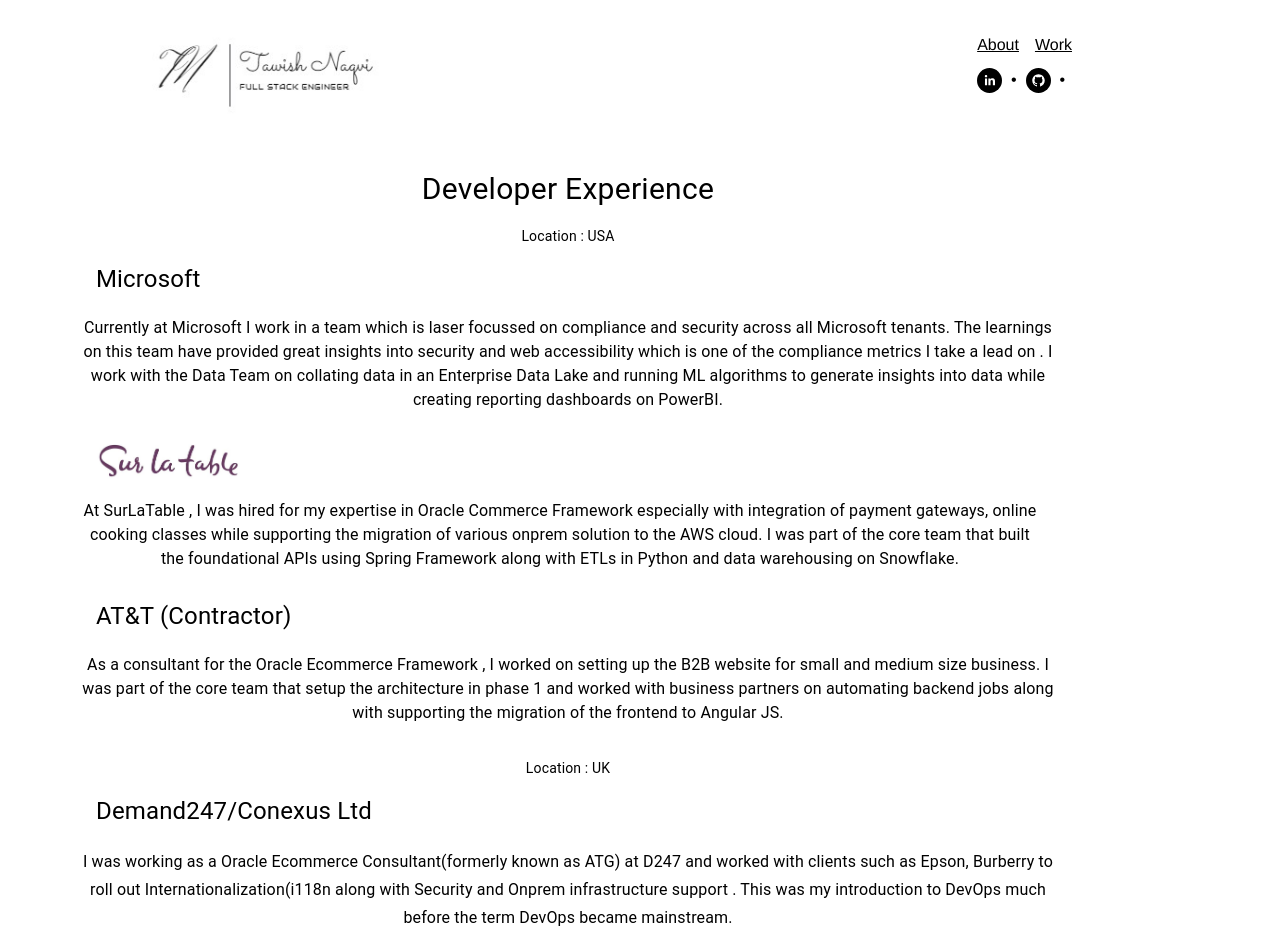
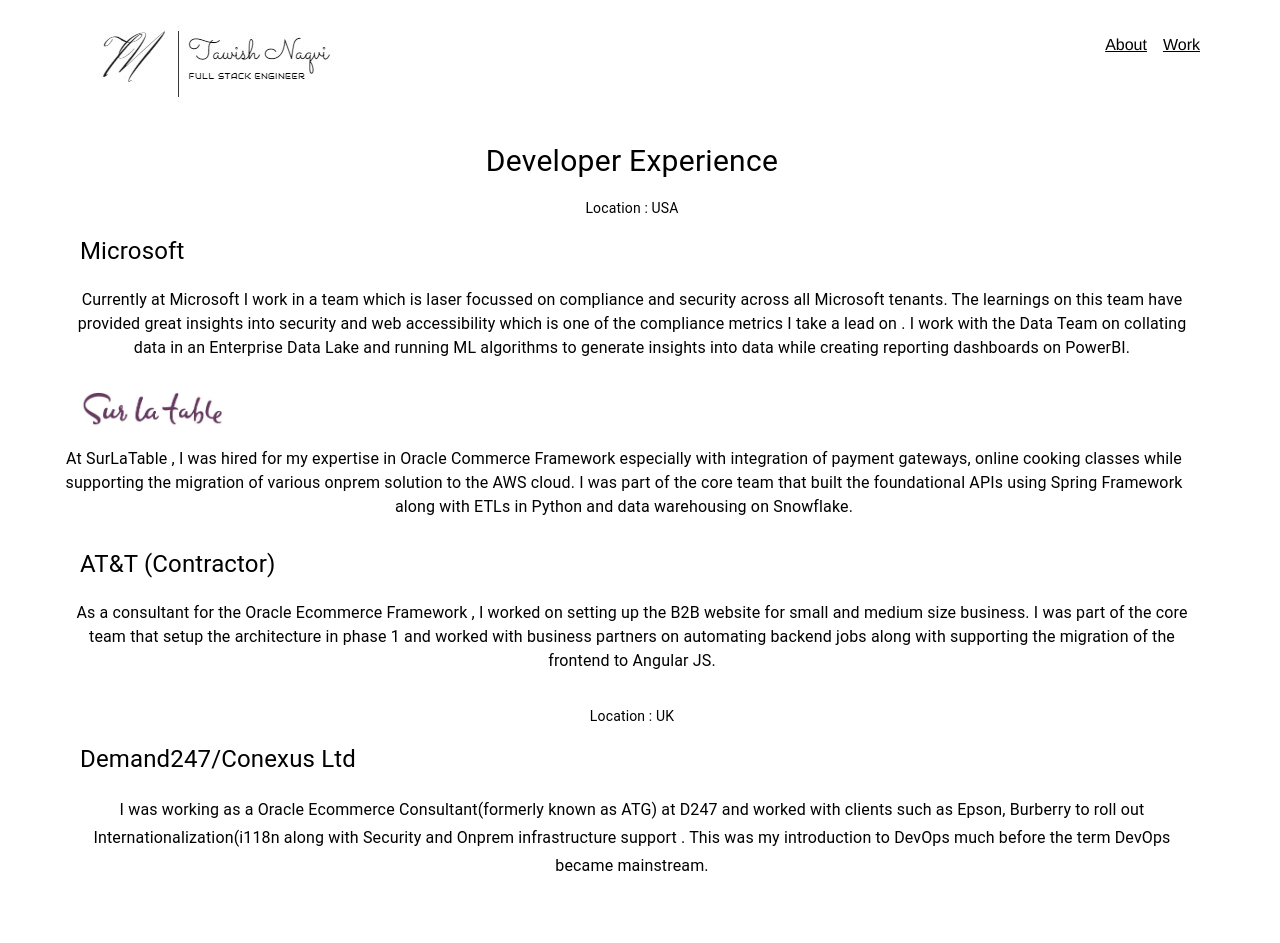
Before and after one commit to tawish1310/portfolio, a Gatsby site: page /work in a window 1280 px wide. After the commit the page ends 917 px from the top, so only its background shows below. Built offline with nearby package versions, Linux system fonts and the light colour scheme; Gatsby itself is replaced by a stand-in of ours.

Commit message:
First Publish

```diff
--- a/src/components/layout.js
+++ b/src/components/layout.js
@@ -1,48 +1,43 @@
 import React from "react"
-import  Link  from "@material-ui/core/Link"
-import Footer from "../pages/Footer";
-import logo from "../styles/logo1.jpg";
-import Divider from '@material-ui/core/Divider';
-import { makeStyles } from '@material-ui/core/styles';
+import Link from "@material-ui/core/Link"
+import Footer from "../pages/Footer"
+import logo from "../styles/logo1.jpg"
+import Grid from "@material-ui/core/Grid"
+import { makeStyles } from "@material-ui/core/styles"
 
-const useStyles = makeStyles((theme) => ({
-  root: {
-    flexGrow: 1,
-  },
-  active: {
-    backgroundColor: 'pink'
-  },
-}));
 
 const ListLink = props => (
-  <li style={{ display: `inline-block`, marginRight: `1rem`,  marginTop:`33px`}}>
-    <Link href={props.to}
-    style={{ color : 'black', backgroundImage:'none'}}
-    underline="always"
-    active="true"
-    >{props.children}</Link>
+  <li
+    style={{
+      display: `inline`,
+      marginRight: `1rem`,
+      marginTop: `33px`,
+      float:`right`
+    }}
+  >
+    <Link
+      href={props.to}
+      style={{ color: "black", backgroundImage: "none"}}
+      underline="always"
+      aria-label={props.children}
+    >
+      {props.children}
+    </Link>
+
   </li>
 )
 
-
 export default function Layout({ children }) {
-  const classes = useStyles();
+  const classes = makeStyles()
   return (
     <div className="header">
-      <img src={logo} className="img" />
-      <header>
+      <Grid>
+        <img src={logo} className={classes.img} alt="name Logo" />
+        <ListLink to="/work/">Work</ListLink>
+        <ListLink to="/">About</ListLink>
 
-        <ul style={{ float: `right`}}>
-          <ListLink to="/" className={classes.active}>About</ListLink>
-          <ListLink to="/work/">Work</ListLink>
-          <Footer/>
-        </ul>
-
-      </header>
-      {children}
-
+        {children}
+      </Grid>
     </div>
-
-
   )
 }
--- a/src/pages/Footer.js
+++ b/src/pages/Footer.js
@@ -4,10 +4,10 @@
 export default function Footer(){
 return(
   <div>
-  <p class="text-center">
+
    <SocialIcon url="https://www.linkedin.com/in/tawish/" bgColor="#000000" style={{ height: 25, width: 25,textShadow: `none`, backgroundImage: `none`  }}/>&nbsp;&nbsp;&bull;&nbsp;&nbsp;
    <SocialIcon url="https://github.com/tawish1310" bgColor="#000000" style={{ height: 25, width: 25, textShadow: `none`, backgroundImage: `none`  }} />&nbsp;&nbsp;&bull;&nbsp;&nbsp;
-    </p>
+
     </div>
 
 
--- a/src/pages/work.js
+++ b/src/pages/work.js
@@ -9,10 +9,10 @@
   return (
     <div>
       <Layout>
-        <div style={{ margin: `3rem auto`, padding: `0 1rem` }}>
-          <header style={{ marginBottom: `1.5rem` }}>
+        <div>
+
             <Grid container spacing={2}>
-              <Grid item xs={12}></Grid>
+
               <Grid item xs={12} sm container>
                 <Grid item xs container direction="column" spacing={2}>
                   <Grid item xs>
@@ -49,7 +49,7 @@
                         <Grid item xs container direction="column" spacing={2}>
                           <Grid item xs>
                             <ListItem>
-                            <img src={logo} style={{width:150, marginTop:'20px'}}  />
+                            <img src={logo} style={{width:150, marginTop:'20px'}} alt="Sur La Table logo"  />
                             </ListItem>
 
                             <ListItemText className="work">
@@ -109,7 +109,7 @@
                 </Grid>
               </Grid>
             </Grid>
-          </header>
+
         </div>
       </Layout>
     </div>
--- a/src/styles/main.css
+++ b/src/styles/main.css
@@ -48,7 +48,7 @@
   .header {
     height: 100px;
     padding: 0 5%;
-    width: 90%;
+    width: 100%;
     position: absolute;
     z-index: 1000;
     font-family: "proxima nova", "Helvetica Neue", Helvetica, Arial, Sans-serif;
```
Also changed, not shown: src/pages/index.js (+1 -18 lines), src/styles/MicrosoftLogo.png (deleted), src/styles/Nam.JPG (deleted), src/styles/Name.jpg (deleted), src/styles/Picture.jpg (deleted), src/styles/logo.jpg (deleted), src/styles/logo2.jpg (deleted), src/styles/logo3.png (deleted), src/styles/logo4.jpg (deleted), src/styles/logo6.jpg (deleted), src/styles/logo7.jpg (deleted), src/styles/logo8.jpg (deleted), src/styles/logo_og.jpg (deleted).
